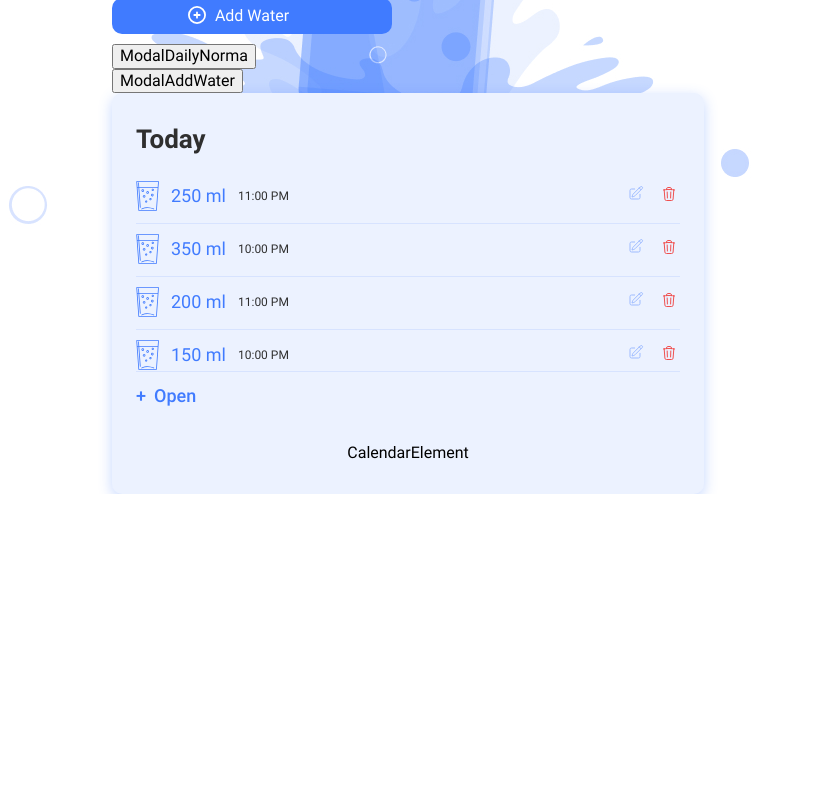
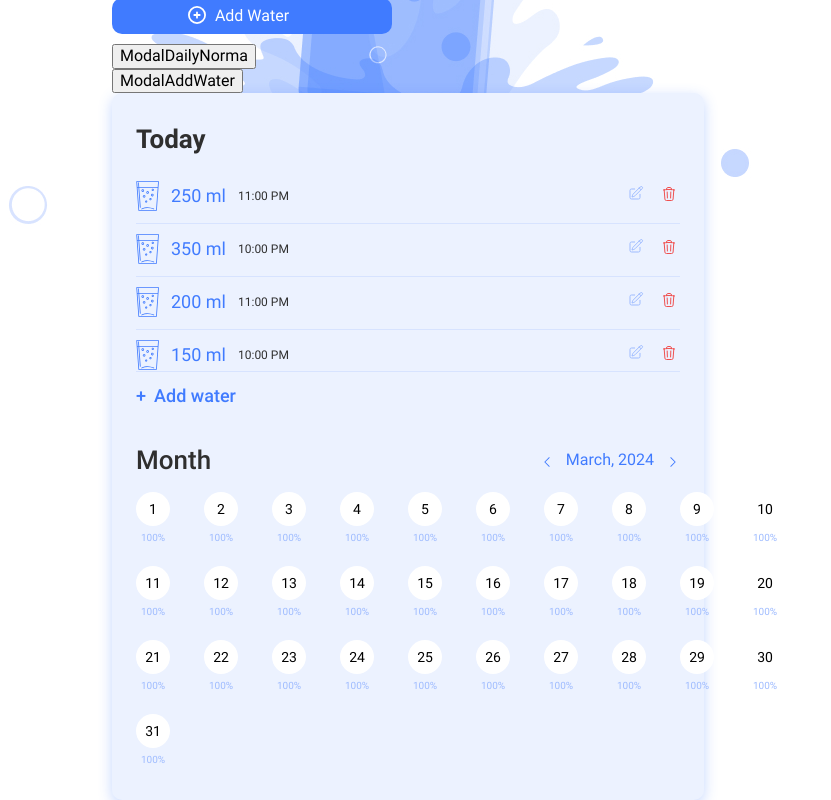
Before and after one commit to GoitStudentsWorks/bc-65-react-node-Elizabethhub, a React (Vite) app: page /byte-my-water-app/home in a window 1280 px wide. Shown: the part 477-1277 px from the top of the page, without its empty margins (0-831 px from the left). Before the commit the page ends 971 px from the top, so only its background shows below. Built offline with nearby package versions, Linux system fonts and the light colour scheme.

Commit message:
add MonthCalendar

```diff
--- a/src/components/CalendarElement/CalendarElement.jsx
+++ b/src/components/CalendarElement/CalendarElement.jsx
@@ -1,5 +1,14 @@
+import { DivContentWrapper } from './CalendarElement.styled';
+import MonthCalendar from './MonthCalendar';
+import MonthHeader from './MothHeader';
+
 const CalendarElement = () => {
-  return <div>CalendarElement</div>;
+  return (
+    <DivContentWrapper>
+      <MonthHeader />
+      <MonthCalendar />
+    </DivContentWrapper>
+  );
 };
 
 export default CalendarElement;
--- /dev/null
+++ b/src/components/CalendarElement/CalendarElement.styled.js
@@ -0,0 +1,110 @@
+import styled from 'styled-components';
+
+export const DivContentWrapper = styled.div`
+  width: 100%;
+`;
+
+export const MonthHeading = styled.h3`
+  font-size: 24px;
+  font-weight: 500;
+  line-height: 30px;
+  letter-spacing: 0em;
+  text-align: left;
+  color: #2f2f2f;
+
+  @media screen and (min-width: 768px) {
+    font-size: 26px;
+    line-height: 32px;
+  }
+`;
+
+export const DivHeadingWrapper = styled.div`
+  display: flex;
+  justify-content: space-between;
+  width: 100%;
+`;
+
+export const DivMonthSwitcher = styled.div`
+  display: flex;
+  align-items: center;
+  gap: 12px;
+  .arrow {
+    background: transparent;
+    border: none;
+    padding: 0;
+    width: 14px;
+    height: 14px;
+    cursor: pointer;
+    transition: 250ms cubic-bezier(0.4, 0, 0.2, 1);
+  }
+  .arrow:is(:hover, :focus) {
+    transform: translateY(-1px);
+  }
+
+  .month__name {
+    font-size: 16px;
+    font-weight: 400;
+    line-height: 20px;
+    letter-spacing: 0em;
+    text-align: center;
+    color: #407bff;
+  }
+`;
+
+export const UlMonth = styled.ul`
+  position: relative;
+  display: grid;
+  grid-template-columns: repeat(5, 1fr);
+  gap: 16px 26px;
+  margin-top: 16px;
+  list-style: none;
+
+  @media screen and (min-width: 768px) {
+    grid-template-columns: repeat(10, 1fr);
+    gap: 20px 34px;
+  }
+
+  @media screen and (min-width: 1440px) {
+    gap: 20px 22px;
+  }
+`;
+
+export const LiDayStyles = styled.li`
+  display: flex;
+  flex-direction: column;
+  align-items: center;
+  gap: 4px;
+  text-align: center;
+  font-weight: 400;
+  letter-spacing: 0em;
+
+  cursor: pointer;
+  span {
+    display: block;
+  }
+  .day {
+    width: 32px;
+    height: 32px;
+    display: flex;
+    align-items: center;
+    justify-content: center;
+    background: #fff;
+    border-radius: 50%;
+    border: none;
+
+    font-size: 16px;
+    line-height: 20px;
+
+    @media screen and (min-width: 768px) {
+      width: 34px;
+      height: 34px;
+      font-size: 14px;
+      line-height: 18px;
+    }
+  }
+  .percentage {
+    font-size: 10px;
+    line-height: 16px;
+    color: #9ebbff;
+  }
+`;
--- /dev/null
+++ b/src/components/CalendarElement/MonthCalendar.jsx
@@ -0,0 +1,49 @@
+import { LiDayStyles, UlMonth } from './CalendarElement.styled';
+
+const MonthCalendar = () => {
+  let monthData = [
+    { day: 1, percentage: 100 },
+    { day: 2, percentage: 100 },
+    { day: 3, percentage: 100 },
+    { day: 4, percentage: 100 },
+    { day: 5, percentage: 100 },
+    { day: 6, percentage: 100 },
+    { day: 7, percentage: 100 },
+    { day: 8, percentage: 100 },
+    { day: 9, percentage: 100 },
+    { day: 10, percentage: 100 },
+    { day: 11, percentage: 100 },
+    { day: 12, percentage: 100 },
+    { day: 13, percentage: 100 },
+    { day: 14, percentage: 100 },
+    { day: 15, percentage: 100 },
+    { day: 16, percentage: 100 },
+    { day: 17, percentage: 100 },
+    { day: 18, percentage: 100 },
+    { day: 19, percentage: 100 },
+    { day: 20, percentage: 100 },
+    { day: 21, percentage: 100 },
+    { day: 22, percentage: 100 },
+    { day: 23, percentage: 100 },
+    { day: 24, percentage: 100 },
+    { day: 25, percentage: 100 },
+    { day: 26, percentage: 100 },
+    { day: 27, percentage: 100 },
+    { day: 28, percentage: 100 },
+    { day: 29, percentage: 100 },
+    { day: 30, percentage: 100 },
+    { day: 31, percentage: 100 },
+  ];
+  return (
+    <UlMonth>
+      {monthData?.map((item) => (
+        <LiDayStyles key={item.day}>
+          <span className="day">{item.day}</span>
+          <span className="percentage">{item.percentage}%</span>
+        </LiDayStyles>
+      ))}
+    </UlMonth>
+  );
+};
+
+export default MonthCalendar;
--- /dev/null
+++ b/src/components/CalendarElement/MothHeader.jsx
@@ -0,0 +1,54 @@
+// const months = [
+//     "January",
+//     "February",
+//     "March",
+//     "April",
+//     "May",
+//     "June",
+//     "July",
+//     "August",
+//     "September",
+//     "October",
+//     "November",
+//     "December",
+//   ];
+
+// const getMonthName = (index) => {
+//   return months[index - 1];
+// };
+// { changeDirection, month, year }
+
+import ArrowLeftCalendarSvg from '../../images/svg/svgCalendar/ArrowLeftCalendarSvg';
+import ArrowRightCalendarSvg from '../../images/svg/svgCalendar/ArrowRightCalendarSvg';
+import {
+  DivHeadingWrapper,
+  DivMonthSwitcher,
+  MonthHeading,
+} from './CalendarElement.styled';
+
+const MonthHeader = () => {
+  return (
+    <DivHeadingWrapper>
+      <MonthHeading>Month</MonthHeading>
+      <DivMonthSwitcher>
+        <button
+          className="arrow"
+          //   onClick={() => changeDirection('back')}
+          type="button"
+        >
+          <ArrowLeftCalendarSvg />
+        </button>
+        <p className="month__name">March, 2024</p>
+        <button
+          className="arrow"
+          //   onClick={() => changeDirection('forward')}
+          type="button"
+        >
+          <ArrowRightCalendarSvg />
+        </button>
+      </DivMonthSwitcher>
+    </DivHeadingWrapper>
+  );
+};
+
+export default MonthHeader;
--- a/src/components/TodayElement/TodayElement.jsx
+++ b/src/components/TodayElement/TodayElement.jsx
@@ -60,7 +60,7 @@ const TodayElement = () => {
         <AddBtnWrapper>
           <button onClick={openModal}>
             <span>+</span>
-            <span>Open </span>
+            <span>Add water</span>
           </button>
         </AddBtnWrapper>
 
--- /dev/null
+++ b/src/images/svg/svgCalendar/ArrowLeftCalendarSvg.jsx
@@ -0,0 +1,17 @@
+const ArrowLeftCalendarSvg = (props) => (
+  <svg
+    xmlns="http://www.w3.org/2000/svg"
+    width={6}
+    height={10}
+    fill="none"
+    {...props}
+  >
+    <path
+      fill="#407BFF"
+      fillRule="evenodd"
+      d="M.503 5.31a.438.438 0 0 1 0-.62L4.878.317a.438.438 0 1 1 .619.618L1.43 5l4.066 4.066a.437.437 0 1 1-.619.618L.503 5.31Z"
+      clipRule="evenodd"
+    />
+  </svg>
+);
+export default ArrowLeftCalendarSvg;
--- /dev/null
+++ b/src/images/svg/svgCalendar/ArrowRightCalendarSvg.jsx
@@ -0,0 +1,17 @@
+const ArrowRightCalendarSvg = (props) => (
+  <svg
+    xmlns="http://www.w3.org/2000/svg"
+    width={6}
+    height={10}
+    fill="none"
+    {...props}
+  >
+    <path
+      fill="#407BFF"
+      fillRule="evenodd"
+      d="M5.497 5.31a.438.438 0 0 0 0-.62L1.122.317a.438.438 0 1 0-.619.618L4.57 5 .503 9.066a.437.437 0 1 0 .619.618L5.497 5.31Z"
+      clipRule="evenodd"
+    />
+  </svg>
+);
+export default ArrowRightCalendarSvg;
```
